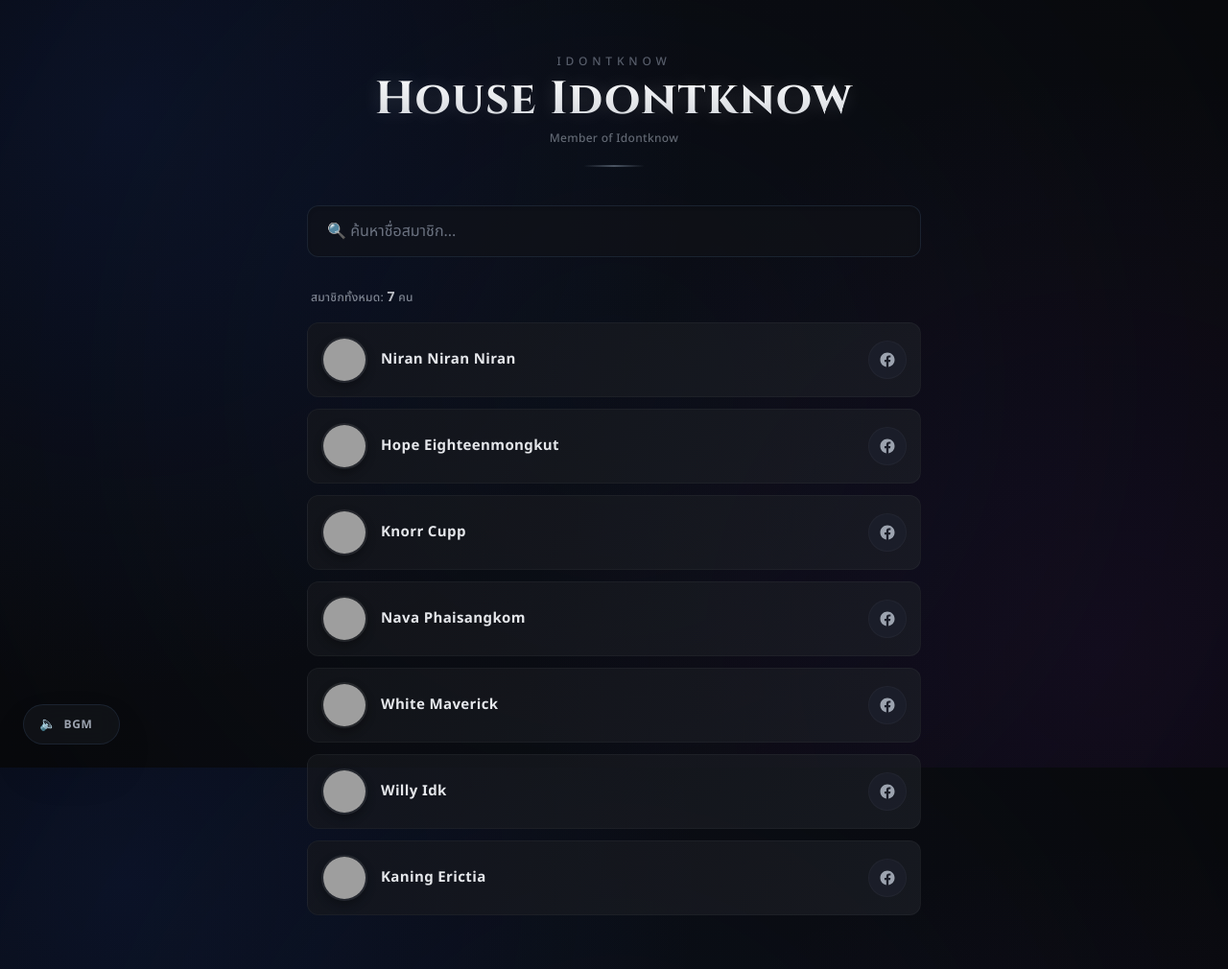
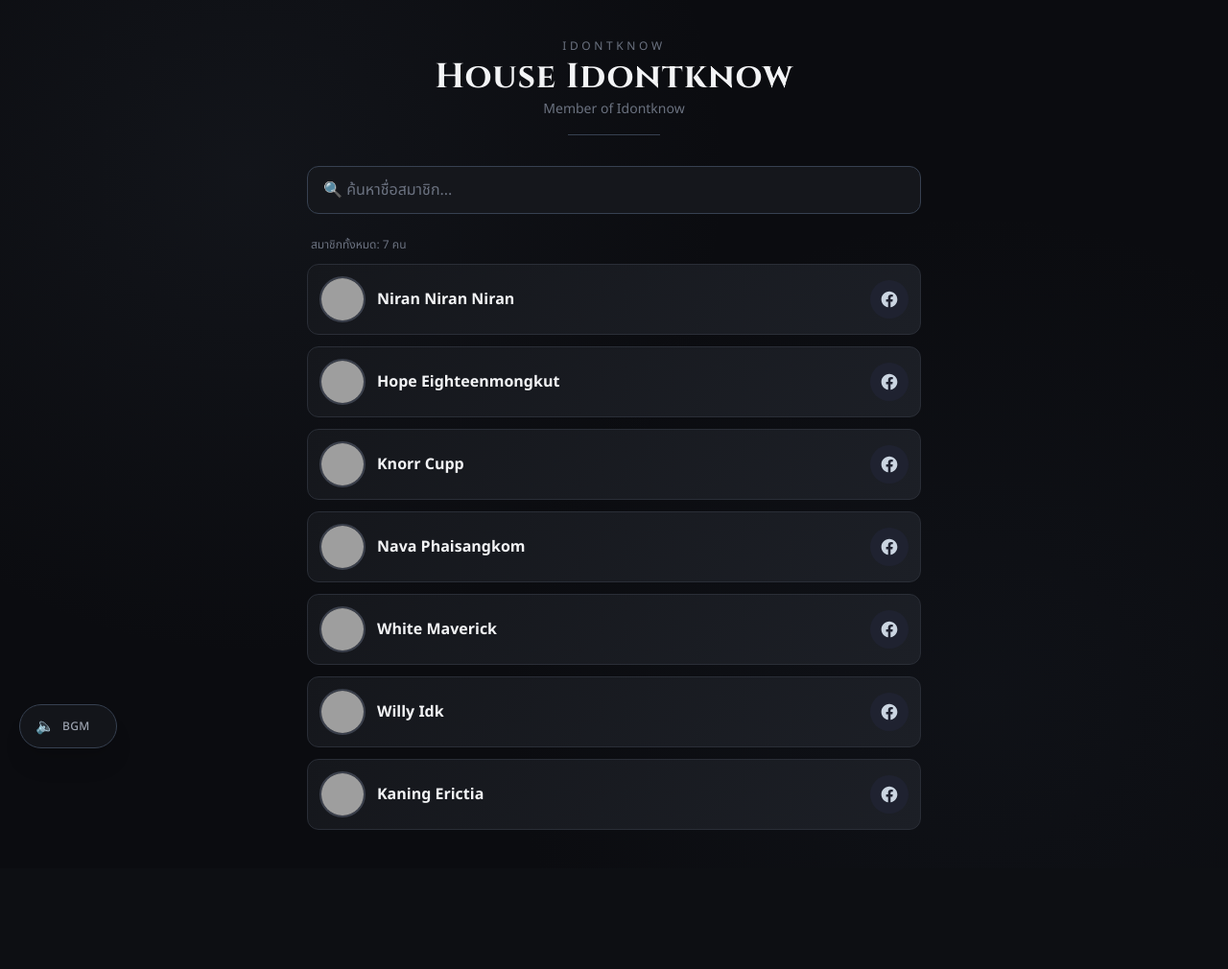
Before and after one commit to wisassitwinson-eng/fivem-family, a PHP site: page / in a window 1280 px wide. Shown: the whole page at 96% size. After the commit the page ends 865 px from the top, so only its background shows below. Run offline with PHP 8.4, Linux system fonts and the light colour scheme; data comes from the database, SQL or seed files in the repository; some libraries are stand-ins or nearby versions; grey boxes are pictures that could not be loaded.

Commit message:
Update index.php

```diff
--- a/index.php
+++ b/index.php
@@ -2,11 +2,12 @@
 
 /**
  * index.php
- * หน้าแสดงรายชื่อสมาชิกตระกูล + ค้นหาแบบ Real-time (UI Premium Edition)
+ * หน้าแสดงรายชื่อสมาชิกตระกูล + ค้นหาแบบ Real-time
  */
 require_once 'db.php';
 
 // โหลดรายชื่อทั้งหมดตอนเปิดหน้าแรก (ก่อนพิมพ์ค้นหา)
+// เรียงคนที่ปักหมุด (pin_order ไม่เป็น NULL) ไว้บนสุดตามเลขน้อย->มาก แล้วตามด้วยคนที่เหลือเรียงตามชื่อ A-Z
 $sql = "SELECT id, name, facebook_url, avatar_url, pin_order FROM members
         ORDER BY (pin_order IS NULL) ASC, pin_order ASC, name ASC";
 $result = $conn->query($sql);
@@ -30,120 +31,88 @@ $conn->close();
     <style>
         body {
             font-family: 'Noto Sans Thai', sans-serif;
-            background-color: #08090c;
-            /* อัปเกรดแบล็คกราวให้เนียนและมีมิติออร่าลึกขึ้น */
+            background-color: #0b0c10;
             background-image:
-                radial-gradient(circle at 10% 15%, rgba(29, 78, 216, 0.12) 0%, transparent 45%),
-                radial-gradient(circle at 90% 85%, rgba(88, 28, 135, 0.12) 0%, transparent 45%),
-                radial-gradient(circle at 50% 50%, rgba(15, 23, 42, 0.4) 0%, #08090c 100%);
-            background-attachment: fixed;
+                radial-gradient(circle at 20% 20%, rgba(60, 70, 85, 0.15) 0%, transparent 40%),
+                radial-gradient(circle at 80% 80%, rgba(40, 50, 65, 0.15) 0%, transparent 40%);
         }
 
         .font-house {
             font-family: 'Cinzel', serif;
-            text-shadow: 0 0 20px rgba(255, 255, 255, 0.15);
         }
 
-        /* การ์ดสไตล์กระจกโปร่งแสงหรู ๆ (Glassmorphism) */
         .card-row {
-            background: linear-gradient(135deg, rgba(21, 23, 28, 0.7) 0%, rgba(28, 31, 38, 0.7) 100%);
-            border: 1px solid rgba(255, 255, 255, 0.04);
-            backdrop-blur: 12px;
-            transition: all 0.3s cubic-bezier(0.25, 0.8, 0.25, 1);
+            background: linear-gradient(135deg, #15171c 0%, #1c1f26 100%);
+            border: 1px solid #2a2e37;
+            transition: all 0.25s ease;
         }
 
-        /* ลูกเล่น Hover ขอบเรืองแสงพร้อมดันมิติกล่อง */
         .card-row:hover {
-            border-color: rgba(255, 255, 255, 0.15);
-            box-shadow: 0 10px 25px -5px rgba(0, 0, 0, 0.5), 0 0 20px rgba(255, 255, 255, 0.03);
-            transform: translateY(-2px);
-            background: linear-gradient(135deg, rgba(26, 29, 36, 0.8) 0%, rgba(33, 37, 46, 0.8) 100%);
+            border-color: #4a5568;
+            box-shadow: 0 0 18px rgba(120, 140, 170, 0.12);
+            transform: translateY(-1px);
         }
 
         .avatar-ring {
-            border: 2px solid rgba(255, 255, 255, 0.08);
-            box-shadow: 0 4px 10px rgba(0, 0, 0, 0.3);
-            transition: all 0.3s ease;
-        }
-
-        .card-row:hover .avatar-ring {
-            border-color: rgba(255, 255, 255, 0.3);
-            transform: scale(1.04);
+            border: 2px solid #3a3f4b;
         }
 
         .fb-btn {
-            background-color: rgba(31, 34, 48, 0.6);
-            border: 1px solid rgba(255, 255, 255, 0.03);
-            transition: all 0.25s cubic-bezier(0.4, 0, 0.2, 1);
+            background-color: #1f2230;
+            transition: all 0.2s ease;
         }
 
         .fb-btn:hover {
-            background-color: #1877f2;
-            border-color: #1877f2;
-            box-shadow: 0 0 15px rgba(24, 119, 242, 0.4);
-            transform: translateY(-2px) scale(1.05);
-        }
-
-        /* แอนิเมชันตอนโหลดหน้าเว็บละมุน ๆ */
-        @keyframes fadeInUp {
-            from { opacity: 0; transform: translateY(15px); }
-            to { opacity: 1; transform: translateY(0); }
-        }
-
-        .animate-fade-in-up {
-            animation: fadeInUp 0.6s cubic-bezier(0.16, 1, 0.3, 1) forwards;
+            background-color: #3b5998;
+            transform: scale(1.08);
         }
 
         ::-webkit-scrollbar {
-            width: 6px;
+            width: 8px;
         }
 
         ::-webkit-scrollbar-track {
-            background: #08090c;
+            background: #0b0c10;
         }
 
         ::-webkit-scrollbar-thumb {
-            background: #1f222a;
-            border-radius: 10px;
-        }
-
-        ::-webkit-scrollbar-thumb:hover {
-            background: #2d313c;
+            background: #2a2e37;
+            border-radius: 4px;
         }
     </style>
 </head>
 
-<body class="min-h-screen text-gray-200 antialiased selection:bg-gray-700 selection:text-white">
+<body class="min-h-screen text-gray-200">
 
-    <div class="max-w-2xl mx-auto py-14 px-4 animate-fade-in-up">
+    <div class="max-w-2xl mx-auto py-10 px-4">
 
-        <div class="text-center mb-10">
-            <p class="text-gray-500 text-xs uppercase tracking-[0.4em] mb-2 font-medium opacity-80">Idontknow</p>
-            <h1 class="font-house text-4xl md:text-5xl font-bold bg-clip-text text-transparent bg-gradient-to-b from-gray-50 to-gray-300 tracking-wide">
+        <div class="text-center mb-8">
+            <p class="text-gray-500 text-xs uppercase tracking-[0.3em] mb-1">Idontknow</p>
+            <h1 class="font-house text-3xl md:text-4xl font-bold text-gray-100 tracking-wide">
                 House Idontknow
             </h1>
-            <p class="text-gray-400 text-xs font-medium tracking-wide opacity-60 mt-2">Member of Idontknow</p>
-            <div class="w-16 h-[2px] bg-gradient-to-r from-transparent via-gray-600 to-transparent mx-auto mt-5"></div>
+            <p class="text-gray-500 text-sm mt-1">Member of Idontknow</p>
+            <div class="w-24 h-px bg-gray-700 mx-auto mt-4"></div>
         </div>
 
-        <div class="relative mb-8">
+        <div class="relative mb-6">
             <input
                 type="text"
                 id="searchInput"
                 placeholder="🔍 ค้นหาชื่อสมาชิก..."
-                class="w-full bg-[#111318]/60 border border-gray-800/80 text-gray-100 placeholder-gray-500
-                   rounded-xl py-3.5 px-5 focus:outline-none focus:ring-1 focus:ring-gray-600
-                   focus:border-gray-600 transition backdrop-blur-md shadow-inner"
+                class="w-full bg-[#15171c] border border-gray-700 text-gray-200 placeholder-gray-500
+                   rounded-xl py-3 px-4 focus:outline-none focus:ring-2 focus:ring-gray-500
+                   focus:border-gray-500 transition"
                 autocomplete="off">
         </div>
 
-        <p class="text-gray-400 text-xs font-medium mb-4 px-1 tracking-wide opacity-80">
-            สมาชิกทั้งหมด: <span id="memberCount" class="text-gray-200 font-bold text-sm"><?= count($members) ?></span> คน
+        <p class="text-gray-500 text-xs mb-3 px-1">
+            สมาชิกทั้งหมด: <span id="memberCount"><?= count($members) ?></span> คน
         </p>
 
         <div id="memberList" class="space-y-3">
             <?php if (count($members) === 0): ?>
-                <p class="text-center text-gray-500 py-12 bg-[#111318]/30 rounded-xl border border-gray-900">ยังไม่มีสมาชิกในตระกูล</p>
+                <p class="text-center text-gray-500 py-10">ยังไม่มีสมาชิกในตระกูล</p>
             <?php else: ?>
                 <?php foreach ($members as $m): ?>
                     <?php
@@ -151,17 +120,17 @@ $conn->close();
                     $fb   = htmlspecialchars($m['facebook_url']);
                     $avatar = htmlspecialchars($m['avatar_url'] ?: 'https://i.pravatar.cc/150?u=' . $m['id']);
                     ?>
-                    <div class="card-row rounded-xl p-3.5 flex items-center justify-between gap-4">
-                        <div class="flex items-center gap-3.5 min-w-0">
+                    <div class="card-row rounded-xl p-3 flex items-center justify-between gap-3">
+                        <div class="flex items-center gap-3 min-w-0">
                             <img src="<?= $avatar ?>" alt="<?= $name ?>" referrerpolicy="no-referrer"
                                 class="w-12 h-12 rounded-full object-cover avatar-ring flex-shrink-0">
                             <div class="min-w-0">
                                 <?php if ($fb): ?>
-                                    <a href="<?= $fb ?>" target="_blank" rel="noopener noreferrer" class="hover:text-white transition-colors duration-200">
-                                        <p class="font-bold text-[15px] text-gray-200 truncate tracking-wide"><?= $name ?></p>
+                                    <a href="<?= $fb ?>" target="_blank" rel="noopener noreferrer" class="hover:underline">
+                                        <p class="font-bold text-gray-100 truncate"><?= $name ?></p>
                                     </a>
                                 <?php else: ?>
-                                    <p class="font-bold text-[15px] text-gray-200 truncate tracking-wide"><?= $name ?></p>
+                                    <p class="font-bold text-gray-100 truncate"><?= $name ?></p>
                                 <?php endif; ?>
                             </div>
                         </div>
@@ -169,7 +138,7 @@ $conn->close();
                             <a href="<?= $fb ?>" target="_blank" rel="noopener noreferrer"
                                 class="fb-btn w-10 h-10 rounded-full flex items-center justify-center flex-shrink-0"
                                 title="เปิดโปรไฟล์ Facebook">
-                                <svg xmlns="http://www.w3.org/2000/svg" viewBox="0 0 24 24" fill="currentColor" class="w-[18px] h-[18px] text-gray-400 group-hover:text-white">
+                                <svg xmlns="http://www.w3.org/2000/svg" viewBox="0 0 24 24" fill="#cbd5e1" class="w-5 h-5">
                                     <path d="M22 12.06C22 6.5 17.52 2 12 2S2 6.5 2 12.06c0 5 3.66 9.15 8.44 9.94v-7.03H7.9v-2.91h2.54V9.84c0-2.5 1.49-3.89 3.78-3.89 1.1 0 2.24.2 2.24.2v2.46h-1.26c-1.24 0-1.63.77-1.63 1.56v1.87h2.78l-.44 2.91h-2.34V22c4.78-.79 8.44-4.94 8.44-9.94z" />
                                 </svg>
                             </a>
@@ -183,13 +152,13 @@ $conn->close();
     <div id="youtube-player" class="hidden"></div>
     <script src="https://www.youtube.com/iframe_api"></script>
 
-    <div class="fixed bottom-6 left-6 z-50 flex items-center gap-3 bg-[#111318]/90 border border-gray-800/80 py-2.5 px-4 rounded-full shadow-2xl backdrop-blur-md group transition-all duration-300 hover:border-gray-700">
-        <button id="music-toggle" class="text-gray-400 hover:text-white flex items-center gap-2 transition-colors duration-200" title="เปิด/ปิดเพลง">
-            <span id="music-icon" class="text-sm transition-transform active:scale-90">🔈</span>
-            <span class="text-xs font-semibold tracking-wider text-gray-400 select-none">BGM</span>
+    <div class="fixed bottom-5 left-5 z-50 flex items-center gap-3 bg-[#15171c]/90 border border-gray-700 py-2.5 px-4 rounded-full shadow-xl backdrop-blur-sm group transition-all duration-300">
+        <button id="music-toggle" class="text-gray-300 hover:text-white flex items-center gap-2" title="เปิด/ปิดเพลง">
+            <span id="music-icon" class="text-base transition-transform active:scale-90">🔈</span>
+            <span class="text-xs font-medium tracking-wide text-gray-400 select-none">BGM</span>
         </button>
         <input type="range" id="volume-slider" min="0" max="100" value="30"
-            class="w-0 opacity-0 group-hover:w-20 group-hover:opacity-100 h-1 bg-gray-800 rounded-lg appearance-none cursor-pointer accent-gray-400 transition-all duration-300"
+            class="w-0 opacity-0 group-hover:w-20 group-hover:opacity-100 h-1 bg-gray-700 rounded-lg appearance-none cursor-pointer accent-gray-400 transition-all duration-300"
             title="ปรับระดับเสียง">
     </div>
 
@@ -219,9 +188,11 @@ $conn->close();
             const icon = document.getElementById('music-icon');
             const volumeSlider = document.getElementById('volume-slider');
 
+            // ตั้งระดับเสียงเริ่มต้นไว้ซอฟต์ ๆ ที่ 30% จะได้ไม่ดังเกินไปตอนกดเปิดครั้งแรก
             event.target.setVolume(30);
             volumeSlider.value = 30;
 
+            // ระบบคลิกปุ่มเปิด-ปิดเพลง
             toggleBtn.addEventListener('click', () => {
                 if (!isPlaying) {
                     player.playVideo();
@@ -234,6 +205,7 @@ $conn->close();
                 }
             });
 
+            // ระบบเลื่อนสไลเดอร์เพื่อเพิ่ม-ลดระดับเสียงแบบเรียลไทม์
             volumeSlider.addEventListener('input', (e) => {
                 const vol = e.target.value;
                 player.setVolume(vol);
@@ -242,6 +214,7 @@ $conn->close();
                 }
             });
 
+            // ฟังก์ชันคอยเปลี่ยนหน้าตาไอคอนลำโพงตามระดับความดังเสียง
             function updateIcon(vol) {
                 if (vol == 0) {
                     icon.innerText = '🔇';
@@ -255,7 +228,6 @@ $conn->close();
             }
         }
     </script>
-
     <script>
         const searchInput = document.getElementById('searchInput');
         const memberList = document.getElementById('memberList');
@@ -270,7 +242,7 @@ $conn->close();
 
         function renderMembers(members) {
             if (members.length === 0) {
-                memberList.innerHTML = '<p class="text-center text-gray-500 py-12 bg-[#111318]/30 rounded-xl border border-gray-900">ไม่พบสมาชิกที่ค้นหา</p>';
+                memberList.innerHTML = '<p class="text-center text-gray-500 py-10">ไม่พบสมาชิกที่ค้นหา</p>';
                 memberCount.textContent = 0;
                 return;
             }
@@ -286,19 +258,19 @@ $conn->close();
             <a href="${fb}" target="_blank" rel="noopener noreferrer"
                class="fb-btn w-10 h-10 rounded-full flex items-center justify-center flex-shrink-0"
                title="เปิดโปรไฟล์ Facebook">
-                <svg xmlns="http://www.w3.org/2000/svg" viewBox="0 0 24 24" fill="currentColor" class="w-[18px] h-[18px] text-gray-400">
+                <svg xmlns="http://www.w3.org/2000/svg" viewBox="0 0 24 24" fill="#cbd5e1" class="w-5 h-5">
                     <path d="M22 12.06C22 6.5 17.52 2 12 2S2 6.5 2 12.06c0 5 3.66 9.15 8.44 9.94v-7.03H7.9v-2.91h2.54V9.84c0-2.5 1.49-3.89 3.78-3.89 1.1 0 2.24.2 2.24.2v2.46h-1.26c-1.24 0-1.63.77-1.63 1.56v1.87h2.78l-.44 2.91h-2.34V22c4.78-.79 8.44-4.94 8.44-9.94z"/>
                 </svg>
             </a>` : '';
 
                 const nameSection = fb ? `
-                <a href="${fb}" target="_blank" rel="noopener noreferrer" class="hover:text-white transition-colors duration-200">
-                    <p class="font-bold text-[15px] text-gray-200 truncate tracking-wide">${name}</p>
-                </a>` : `<p class="font-bold text-[15px] text-gray-200 truncate tracking-wide">${name}</p>`;
+                <a href="${fb}" target="_blank" rel="noopener noreferrer" class="hover:underline">
+                    <p class="font-bold text-gray-100 truncate">${name}</p>
+                </a>` : `<p class="font-bold text-gray-100 truncate">${name}</p>`;
 
                 return `
-        <div class="card-row rounded-xl p-3.5 flex items-center justify-between gap-4">
-            <div class="flex items-center gap-3.5 min-w-0">
+        <div class="card-row rounded-xl p-3 flex items-center justify-between gap-3">
+            <div class="flex items-center gap-3 min-w-0">
                 <img src="${avatar}" alt="${name}" referrerpolicy="no-referrer" class="w-12 h-12 rounded-full object-cover avatar-ring flex-shrink-0">
                 <div class="min-w-0">
                     ${nameSection}
@@ -313,6 +285,7 @@ $conn->close();
             clearTimeout(debounceTimer);
             const keyword = searchInput.value.trim();
 
+            // หน่วงเวลาเล็กน้อยเพื่อลดการยิง request ถี่เกินไป
             debounceTimer = setTimeout(() => {
                 fetch('search.php?q=' + encodeURIComponent(keyword))
                     .then(res => res.json())
```
